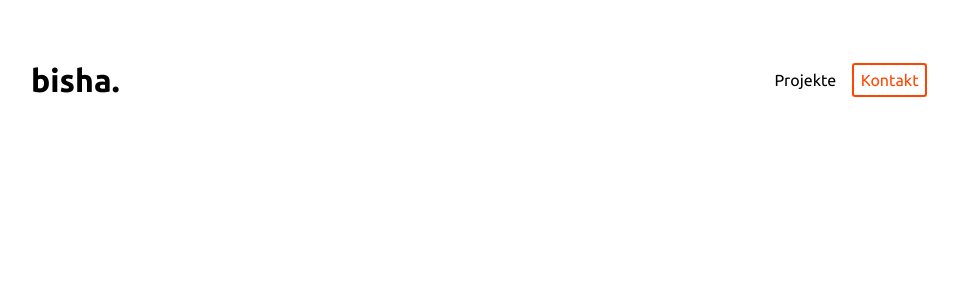
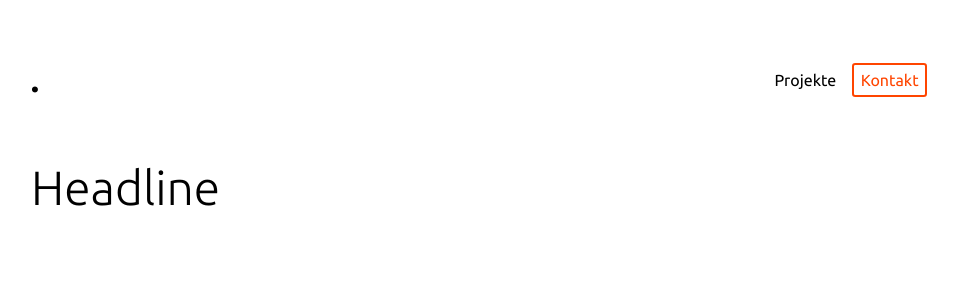
Before and after one commit to zerokater/bisha, a SvelteKit app: page / in a window 1280 px wide. Shown: the top 300 px of the page, without its empty margins (161-1119 px from the left). Built offline with nearby package versions, Linux system fonts and the light colour scheme.

Commit message:
cambiamenti

```diff
--- a/src/app.html
+++ b/src/app.html
@@ -5,6 +5,9 @@
 		<link rel="preconnect" href="https://fonts.googleapis.com">
 		<link rel="preconnect" href="https://fonts.gstatic.com" crossorigin>
 		<link href="https://fonts.googleapis.com/css2?family=Ubuntu:ital,wght@0,300;0,400;0,500;0,700;1,300;1,400;1,500;1,700&display=swap" rel="stylesheet">
+		<link rel="preconnect" href="https://fonts.googleapis.com">
+<link rel="preconnect" href="https://fonts.gstatic.com" crossorigin>
+<link href="https://fonts.googleapis.com/css2?family=Poppins:ital,wght@0,100;0,200;0,300;0,400;0,500;0,600;0,700;0,800;0,900;1,100;1,200;1,300;1,400;1,500;1,600;1,700;1,800;1,900&display=swap" rel="stylesheet">
 		<link rel="icon" href="%sveltekit.assets%/favicon.png" />
 		<meta name="viewport" content="width=device-width" />
 		%sveltekit.head%
--- a/src/components/Nav.svelte
+++ b/src/components/Nav.svelte
@@ -1,5 +1,5 @@
 <header>
-    <a href="/"><h1>bisha.</h1></a>
+    <a href="/"><h1>.</h1></a>
     <nav>
         <a href="/projekte">Projekte</a>
         <a class ="kontakt" href="/kontakt">Kontakt</a>
@@ -26,7 +26,7 @@
     a{
         text-decoration: none;
         color: black;
-        transition: 0.2s color ;
+        transition: 0.3s color ;
     }
 
     a:hover{
@@ -39,7 +39,7 @@
         padding: 0.4rem;
         border: 2pt solid orangered;
         background-color: white;
-        transition: 0.5s background-color;
+        transition: 0.3s background-color;
         font-weight: 400;
     }
 
--- a/src/routes/+page.svelte
+++ b/src/routes/+page.svelte
@@ -4,3 +4,13 @@
 
 
 <Nav/>
+
+<h1>Headline</h1>
+
+
+<style>
+    h1{
+        font-weight: 300;
+        font-size: 3rem;
+    }
+</style>
```
